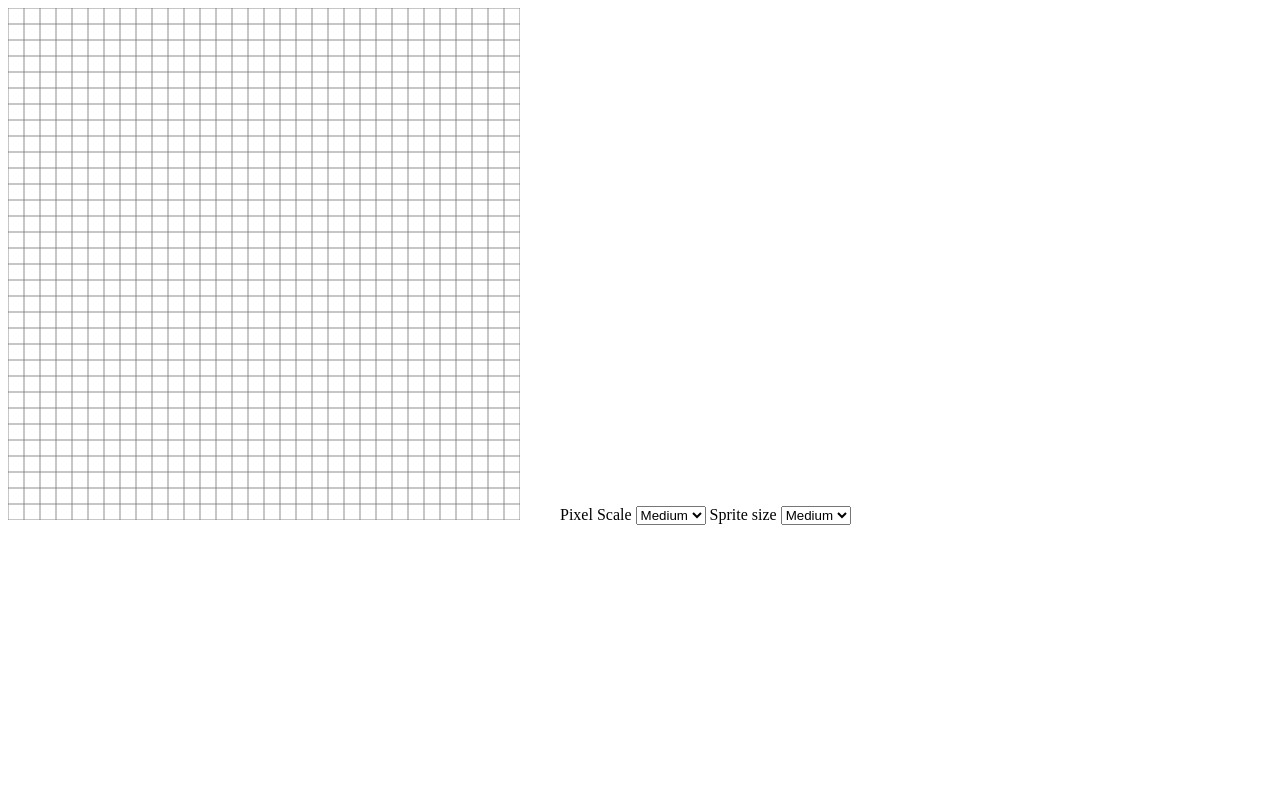
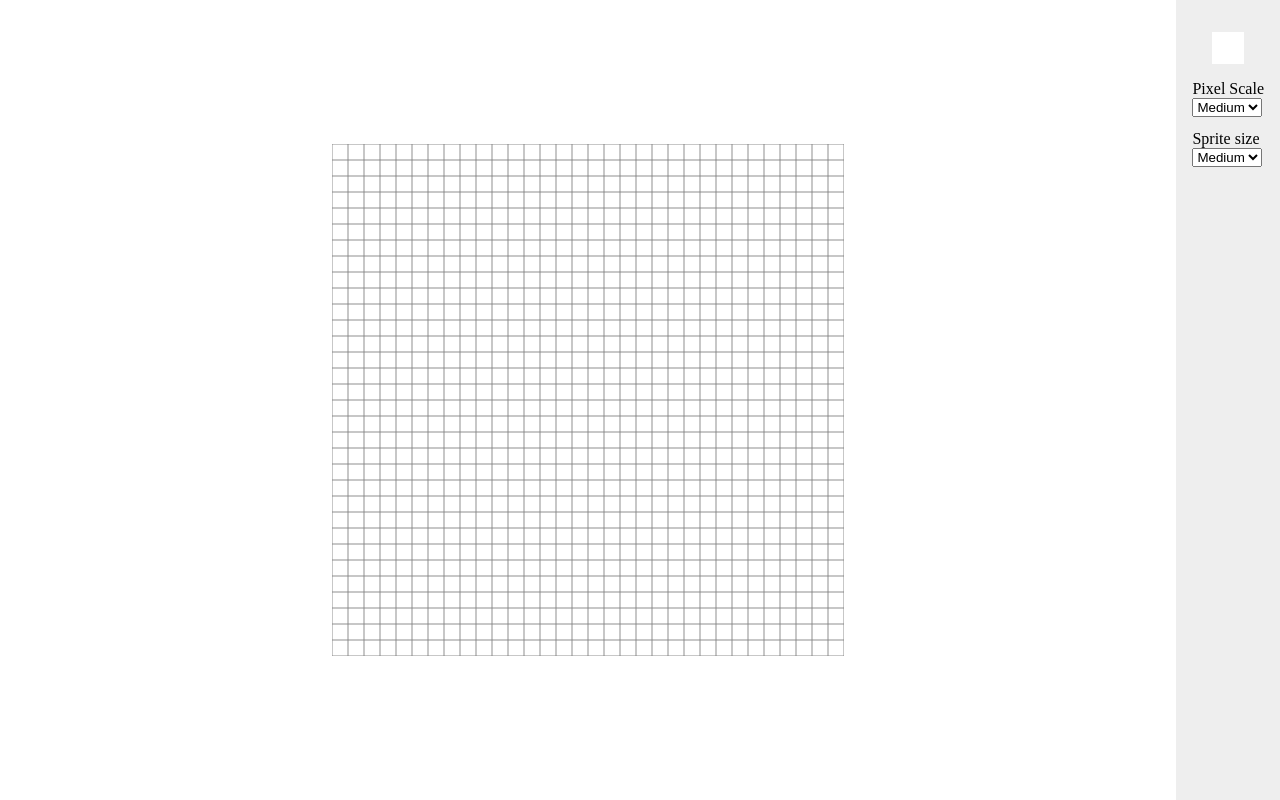
Before and after one commit to deificx/sprite, a website: page index.html in a window 1280 px wide. Drawn offline with Linux system fonts and the light colour scheme.

Commit message:
editor layout

```diff
--- a/index.html
+++ b/index.html
@@ -2,14 +2,54 @@
 <html>
 <head>
 	<title>sprite-editor</title>
+	<style type="text/css">
+		html,
+		body {
+			height: 100%;
+		}
+
+		body {
+			display: flex;
+			justify-content: space-between;
+			margin: 0;
+		}
+
+		label {
+			display: block;
+		}
+
+		select {
+			margin-bottom: 1em;
+		}
+
+		#sprite-editor {
+			margin: auto;
+		}
+
+		#sprite-editor:active {
+			cursor: default;
+		}
+
+		#sprite-preview {
+			display: block;
+			margin: 1em auto;
+		}
+
+		#toolbar {
+			background-color: #eee;
+			padding: 1em;
+		}
+	</style>
 </head>
 <body>
 	<canvas id="sprite-editor"></canvas>
-	<canvas id="sprite-preview"></canvas>
-	<label for="option-scale">Pixel Scale</label>
-	<select id="option-scale"></select>
-	<label for="option-size">Sprite size</label>
-	<select id="option-size"></select>
+	<div id="toolbar">
+		<canvas id="sprite-preview"></canvas>
+		<label for="option-scale">Pixel Scale</label>
+		<select id="option-scale"></select>
+		<label for="option-size">Sprite size</label>
+		<select id="option-size"></select>
+	</div>
 	<script src="index.js"></script>
 </body>
 </html>
```
